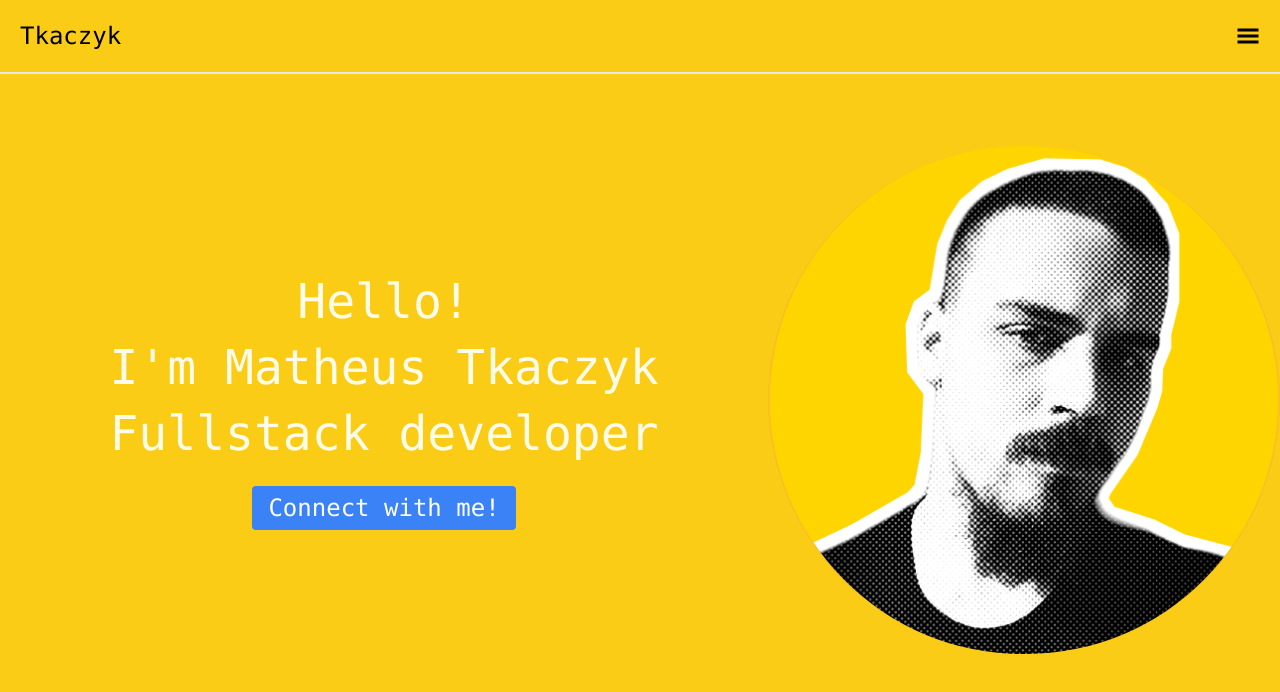
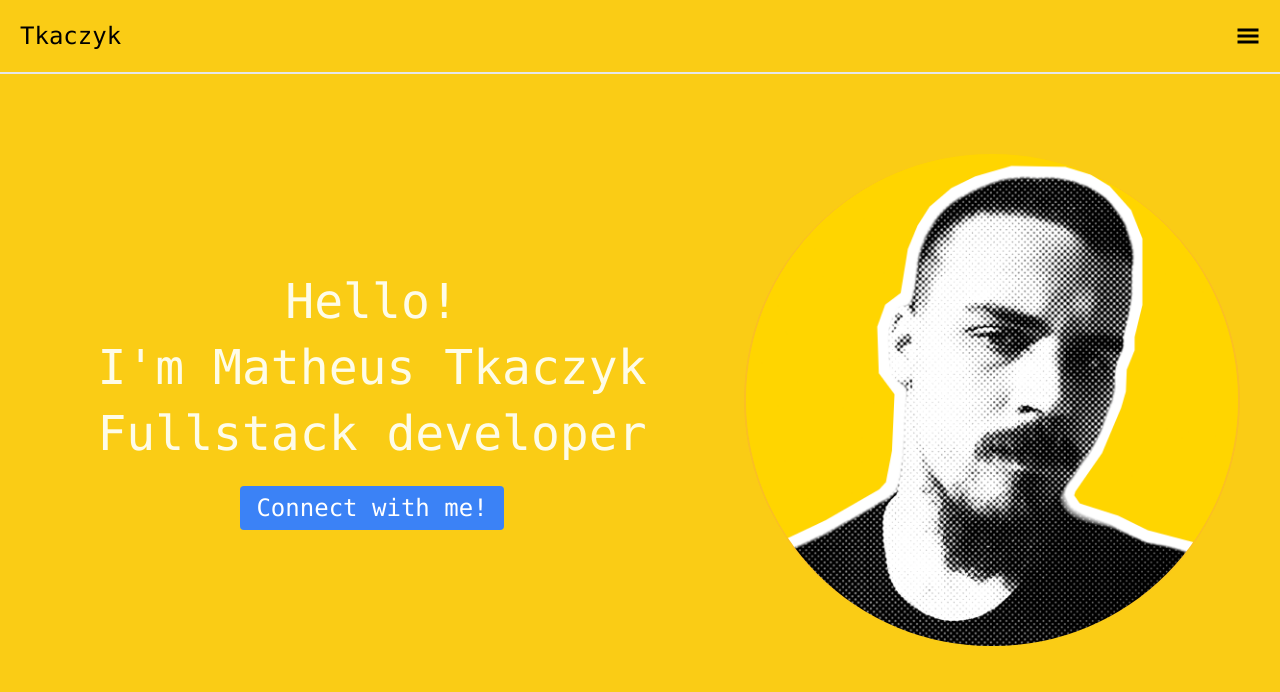
Before and after one commit to matheustkaczyk/portfolio_tailwind, a React (Vite) app: page / in a window 1280 px wide. Shown: the top 692 px of the page. Built offline with nearby package versions, Linux system fonts and the light colour scheme.

Commit message:
feat: adding margin right on hero img

```diff
--- a/src/components/Home/index.jsx
+++ b/src/components/Home/index.jsx
@@ -14,7 +14,7 @@ function Home() {
       <div>
 
       </div>
-      <div className='w-2/5'>
+      <div className='w-2/5 mr-10'>
         <img className='rounded-full w-fit border-amber-400 border-x-2' src={me} alt="Matheus Tkaczyk" />
       </div>
     </section>
```
